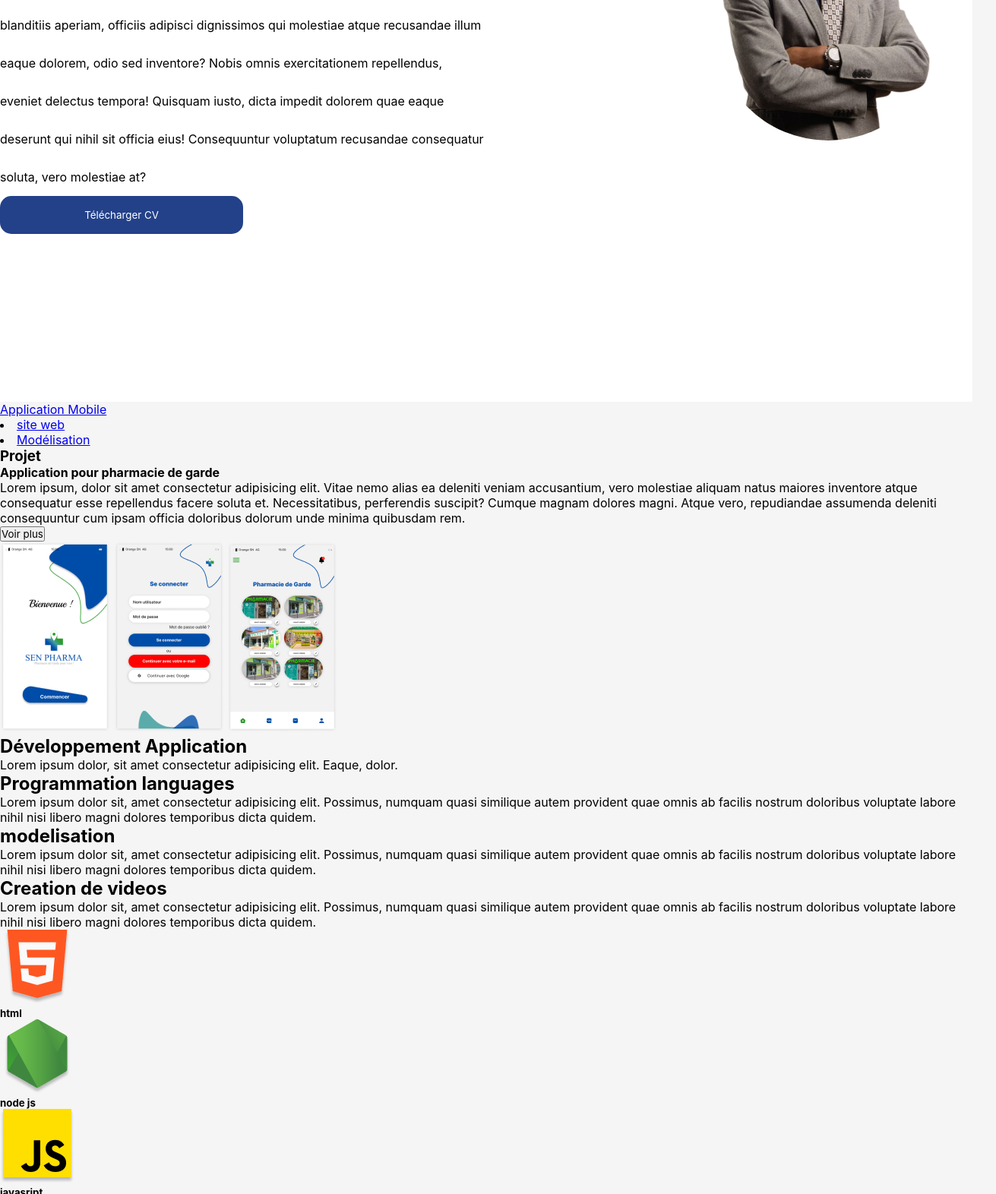
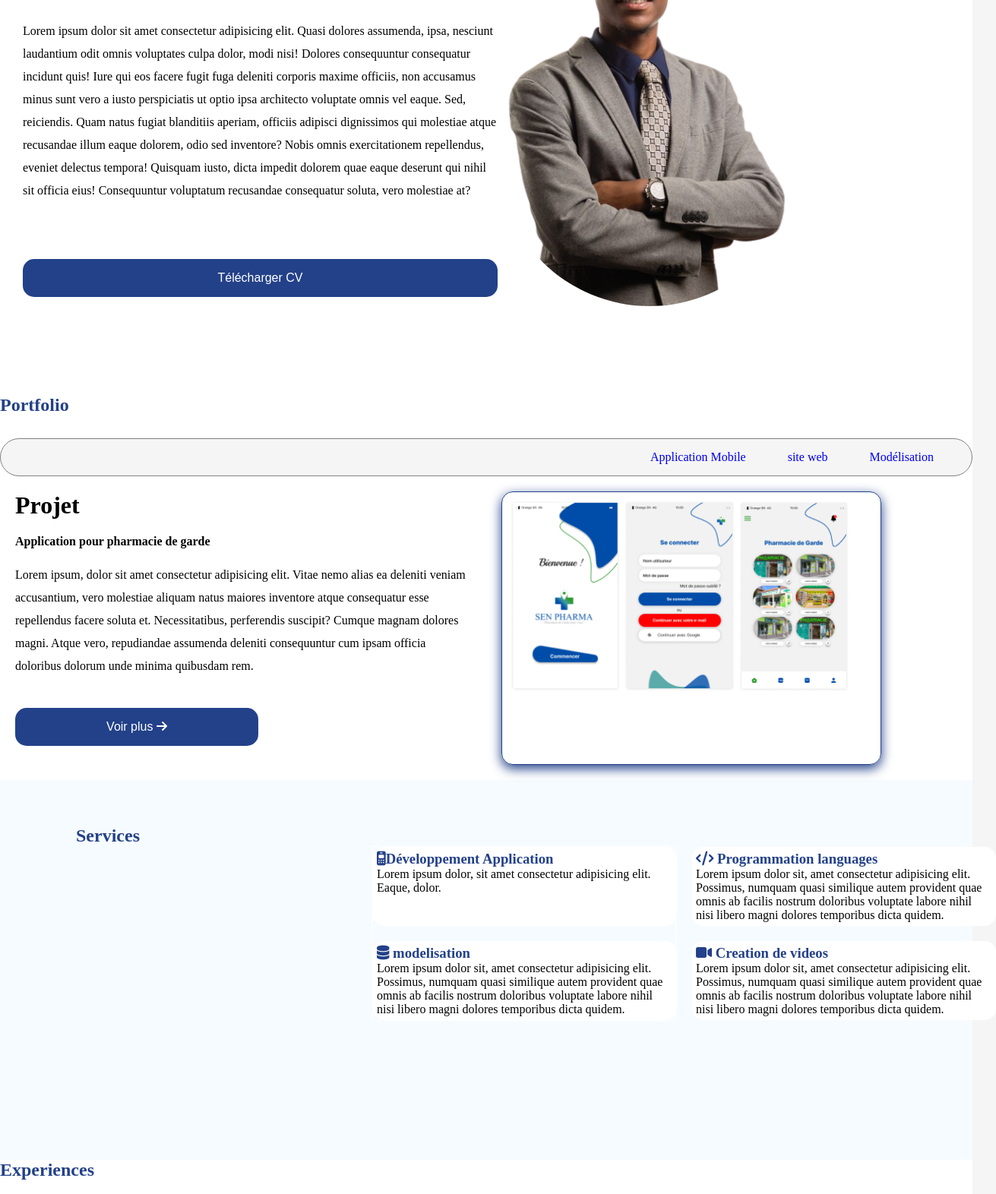
Before and after one commit to kinedi20/portfolio, a plain HTML site: page index.html in a window 1280 px wide. Shown: the part 813-2385 px from the top of the page at 76% size, 1311 px wide, since content can reach past the window. Drawn offline with Linux system fonts and the light colour scheme.

Commit message:
second commit

```diff
--- a/index.html
+++ b/index.html
@@ -1,11 +1,17 @@
 <!DOCTYPE html>
 <html lang="en">
   <head>
-    <meta charset="UTF-8">
-    <meta name="viewport" content="width=device-width, initial-scale=1.0">
+    <meta charset="UTF-8" />
+    <meta name="viewport" content="width=device-width, initial-scale=1.0" />
     <title>Portofolio</title>
-    <link rel="stylesheet" href="./style.css">
-    <link rel="stylesheet" href="https://cdnjs.cloudflare.com/ajax/libs/font-awesome/6.5.2/css/all.min.css" integrity="sha512-SnH5WK+bZxgPHs44uWIX+LLJAJ9/2PkPKZ5QiAj6Ta86w+fsb2TkcmfRyVX3pBnMFcV7oQPJkl9QevSCWr3W6A==" crossorigin="anonymous" referrerpolicy="no-referrer" />
+    <link rel="stylesheet" href="./style.css" />
+    <link
+      rel="stylesheet"
+      href="https://cdnjs.cloudflare.com/ajax/libs/font-awesome/6.5.2/css/all.min.css"
+      integrity="sha512-SnH5WK+bZxgPHs44uWIX+LLJAJ9/2PkPKZ5QiAj6Ta86w+fsb2TkcmfRyVX3pBnMFcV7oQPJkl9QevSCWr3W6A=="
+      crossorigin="anonymous"
+      referrerpolicy="no-referrer"
+    />
   </head>
   <body>
     <div class="container-header">
@@ -39,7 +45,7 @@
     <div class="presentation">
       <div class="presentation-left">
         <h1>Cheikh Tidiane Ba</h1>
-            <br>
+        <br />
         <h3>Full Stack Developper</h3>
       </div>
       <div class="presentation-right">
@@ -48,21 +54,34 @@
     </div>
 
     <div class="apropos">
+      <div class="apropos-left">
         <h2>A propos</h2>
-    <div class="apropos-left">
         <p>
-        Lorem ipsum dolor sit amet consectetur adipisicing elit. Quasi dolores assumenda, ipsa, nesciunt laudantium odit omnis voluptates culpa dolor, modi nisi! Dolores consequuntur consequatur incidunt quis! Iure qui eos facere fugit fuga deleniti corporis maxime officiis, non accusamus minus sunt vero a iusto perspiciatis ut optio ipsa architecto voluptate omnis vel eaque. Sed, reiciendis. Quam natus fugiat blanditiis aperiam, officiis adipisci dignissimos qui molestiae atque recusandae illum eaque dolorem, odio sed inventore? Nobis omnis exercitationem repellendus, eveniet delectus tempora! Quisquam iusto, dicta impedit dolorem quae eaque deserunt qui nihil sit officia eius! Consequuntur voluptatum recusandae consequatur soluta, vero molestiae at?
+          Lorem ipsum dolor sit amet consectetur adipisicing elit. Quasi dolores
+          assumenda, ipsa, nesciunt laudantium odit omnis voluptates culpa
+          dolor, modi nisi! Dolores consequuntur consequatur incidunt quis! Iure
+          qui eos facere fugit fuga deleniti corporis maxime officiis, non
+          accusamus minus sunt vero a iusto perspiciatis ut optio ipsa
+          architecto voluptate omnis vel eaque. Sed, reiciendis. Quam natus
+          fugiat blanditiis aperiam, officiis adipisci dignissimos qui molestiae
+          atque recusandae illum eaque dolorem, odio sed inventore? Nobis omnis
+          exercitationem repellendus, eveniet delectus tempora! Quisquam iusto,
+          dicta impedit dolorem quae eaque deserunt qui nihil sit officia eius!
+          Consequuntur voluptatum recusandae consequatur soluta, vero molestiae
+          at?
         </p>
         <button type="submit">Télécharger CV</button>
       </div>
       <div class="apropos-right">
-        <img src="./images/profil.png" alt="photo de profil">
-
+        <img src="./images/profil.png" alt="photo de profil" />
       </div>
     </div>
 
     <div class="portfolio">
+      <h2>Portfolio</h2>
       <div class="portfolio-nav">
+        <ul>
+          <li>
             <a href="#">Application Mobile</a>
           </li>
           <li>
@@ -71,71 +90,110 @@
           <li>
             <a href="#">Modélisation</a>
           </li>
+        </ul>
       </div>
-
-     <div class="portfolio-left">
+      <div class="portfolio-down">
+        <div class="portfolio-down-left">
           <h3>Projet</h3>
           <h4>Application pour pharmacie de garde</h4>
-        <p>Lorem ipsum, dolor sit amet consectetur adipisicing elit. Vitae nemo alias ea deleniti veniam accusantium, vero molestiae aliquam natus maiores inventore atque consequatur esse repellendus facere soluta et. Necessitatibus, perferendis suscipit? Cumque magnam dolores magni. Atque vero, repudiandae assumenda deleniti consequuntur cum ipsam officia doloribus dolorum unde minima quibusdam rem.</p>
-        <button>Voir plus</button>
+          <p>
+            Lorem ipsum, dolor sit amet consectetur adipisicing elit. Vitae nemo
+            alias ea deleniti veniam accusantium, vero molestiae aliquam natus
+            maiores inventore atque consequatur esse repellendus facere soluta
+            et. Necessitatibus, perferendis suscipit? Cumque magnam dolores
+            magni. Atque vero, repudiandae assumenda deleniti consequuntur cum
+            ipsam officia doloribus dolorum unde minima quibusdam rem.
+          </p>
+          <button>Voir plus <i class="fa-solid fa-arrow-right"></i></button>
         </div>
-     <div class="portfolio-right">
-        <img src="./images/Accueil P 1.png" alt="image accueil">
-        <img src="./images/Connexion P 1.png" alt="connexion">
-        <img src="./images/Tableau de Bord P 1.png" alt="tableau de bord">
+        <div class="portfolio-down-right">
+          <img src="./images/Accueil P 1.png" alt="image accueil" width="30%" />
+          <img src="./images/Connexion P 1.png" alt="connexion" width="30%" />
+          <img
+            src="./images/Tableau de Bord P 1.png"
+            alt="tableau de bord"
+            width="30%"
+          />
+        </div>
       </div>
     </div>
 
     <div class="services">
-    <div class="creation-app">
-        <h2>Développement Application</h2>
-        <p>Lorem ipsum dolor, sit amet consectetur adipisicing elit. Eaque, dolor.</p>
+      <h2>Services</h2>
+      <div class="container-service">
+        <div class="services-item">
+          <h3>
+            <i class="fa-solid fa-mobile-retro"> </i>Développement Application
+          </h3>
+          <p>
+            Lorem ipsum dolor, sit amet consectetur adipisicing elit. Eaque,
+            dolor.
+          </p>
         </div>
-    <div class="prog-lang">
-        <h2>Programmation languages</h2>
-        <p>Lorem ipsum dolor sit, amet consectetur adipisicing elit. Possimus, numquam quasi similique autem provident quae omnis ab facilis nostrum doloribus voluptate labore nihil nisi libero magni dolores temporibus dicta quidem.</p>
+        <div class="services-item">
+          <h3><i class="fa-solid fa-code"></i> Programmation languages</h3>
+          <p>
+            Lorem ipsum dolor sit, amet consectetur adipisicing elit. Possimus,
+            numquam quasi similique autem provident quae omnis ab facilis
+            nostrum doloribus voluptate labore nihil nisi libero magni dolores
+            temporibus dicta quidem.
+          </p>
         </div>
-    <div class="modelisation">
-        <h2>modelisation</h2>
-        <p>Lorem ipsum dolor sit, amet consectetur adipisicing elit. Possimus, numquam quasi similique autem provident quae omnis ab facilis nostrum doloribus voluptate labore nihil nisi libero magni dolores temporibus dicta quidem.</p>
+        <div class="services-item">
+          <h3><i class="fa-solid fa-database"></i> modelisation</h3>
+          <p>
+            Lorem ipsum dolor sit, amet consectetur adipisicing elit. Possimus,
+            numquam quasi similique autem provident quae omnis ab facilis
+            nostrum doloribus voluptate labore nihil nisi libero magni dolores
+            temporibus dicta quidem.
+          </p>
         </div>
-    <div class="Creation-ideao">
-        <h2>Creation de videos</h2>
-        <p>Lorem ipsum dolor sit, amet consectetur adipisicing elit. Possimus, numquam quasi similique autem provident quae omnis ab facilis nostrum doloribus voluptate labore nihil nisi libero magni dolores temporibus dicta quidem.</p>
+        <div class="services-item">
+          <h3><i class="fa-solid fa-video"></i> Creation de videos</h3>
+          <p>
+            Lorem ipsum dolor sit, amet consectetur adipisicing elit. Possimus,
+            numquam quasi similique autem provident quae omnis ab facilis
+            nostrum doloribus voluptate labore nihil nisi libero magni dolores
+            temporibus dicta quidem.
+          </p>
+        </div>
       </div>
     </div>
     <div class="experiences">
-    <div class="html">
-        <img src="./images/html-5 (1) 1.png" alt="html">
-        <h5> html</h5>
+      <h2>Experiences</h2>
+      <div class="container-experience">
+        <div class="item">
+          <img src="./images/html-5 (1) 1.png" alt="html" />
+          <h5>html</h5>
         </div>
-    <div class="node">
-        <img src="./images/node-js 1.png" alt="node-js">
-        <h5> node js</h5>
+        <div class="item">
+          <img src="./images/node-js 1.png" alt="node-js" />
+          <h5>node js</h5>
         </div>
-    <div class="js">
-        <img src="./images/js 1.png" alt="JS">
-        <h5> javasript</h5>
+        <div class="item">
+          <img src="./images/js 1.png" alt="JS" />
+          <h5>javasript</h5>
         </div>
-    <div class="css3">
-        <img src="./images/css-3 1.png" alt="CSS3">
-        <h5> CSS3</h5>
+        <div class="item">
+          <img src="./images/css-3 1.png" alt="CSS3" />
+          <h5>CSS3</h5>
         </div>
-    <div class="react">
-        <img src="./images/atom 1.png" alt="react js">
-        <h5> react</h5>
+        <div class="item">
+          <img src="./images/atom 1.png" alt="react js" />
+          <h5>react</h5>
         </div>
-    <div class="java">
-        <img src="./images/java (1) 1.png" alt="java">
-        <h5> java</h5>
+        <div class="item">
+          <img src="./images/java (1) 1.png" alt="java" />
+          <h5>java</h5>
         </div>
-    <div class="aws">
-        <img src="./images/social 1.png" alt="aws">
-        <h5> aws</h5>
+        <div class="item">
+          <img src="./images/social 1.png" alt="aws" />
+          <h5>aws</h5>
         </div>
-    <div class="python">
-        <img src="./images/python 1.png" alt="python">
-        <h5> python </h5>
+        <div class="item">
+          <img src="./images/python 1.png" alt="python" />
+          <h5>python</h5>
+        </div>
       </div>
     </div>
 
@@ -145,46 +203,41 @@
         <h1>Envoyez moi un message</h1>
         <p>Lorem ipsum dolor sit amet consectetur adipisicing elit. Eos, a!</p>
         <div class="contact-left-phone">
-            <i class="fa-solid fa-phone"></i>
-            <p class="phone"> +221 77 000 00 00</p>
+
+          <p class="phone"> <i class="fa-solid fa-phone"></i> +221 77 000 00 00</p>
         </div>
         <div class="contact-left-mail">
-            <i class="fa-solid fa-envelope"></i>
-            <p class="phone"> Cheikhtidiane@gmail.com</p>
+
+          <p class="phone">  <i class="fa-solid fa-envelope"></i> Cheikhtidiane@gmail.com</p>
         </div>
         <div class="contact-left-location">
-            <i class="fa-solid fa-location-dot"></i>
-            <p class="phone"> Cité Ballabey, villa N°71 EST DAKAR</p>
+
+          <p class="phone">  <i class="fa-solid fa-location-dot"></i> Cité Ballabey, villa N°71 EST DAKAR</p>
         </div>
-
       </div>
       <div class="contact-right">
         <form action="">
-            <input type="text" placeholder="Prénom et nom">
-            <input type="text" placeholder="Email">
+          <input type="text" placeholder="Prénom et nom" />
+          <input type="text" placeholder="Email" />
           <textarea name="message" placeholder="Message"></textarea>
-            <input type="Envoyer" value="envoyer">
-
+          <input type="Envoyer" value="envoyer" />
         </form>
       </div>
     </div>
     <footer>
       <div class="footer-logo">
-        <img src="./images/footer-logo.png" alt="logo footer">
+        <img src="./images/footer-logo.png" alt="logo footer" width="50px" />
       </div>
       <div class="footer-middle">
         <i class="fa-regular fa-copyright"></i>
-        <p class="copyright">
-            web portfolio
-        </p>
+        <p class="copyright">web portfolio</p>
       </div>
       <div class="footer-right">
         <i class="fa-brands fa-linkedin"></i>
         <i class="fa-brands fa-square-instagram"></i>
         <i class="fa-brands fa-facebook"></i>
-        <p class="name"> Cheikh_dev</p>
+        <p class="name">Cheikh_dev</p>
       </div>
     </footer>
-
   </body>
 </html>
--- a/style.css
+++ b/style.css
@@ -1,5 +1,4 @@
 * {
-    font-family: "Inter", sans-serif;
     margin: 0;
     padding: 0;
     box-sizing: border-box;
@@ -74,42 +73,222 @@ body {
 }
 .apropos{
     background-color: white;
+    padding-left: 30px;
     height: 100vh;
     width: 100%;
+    display: flex;
+    justify-content: space-between;
+    align-items: center;
+
+
 }
 .apropos h2{
+    padding-bottom: 150px;
     color: #234189;
 
     }
 .apropos-left{
     width: 50%;
-    float: left;
-    display: flex;
-    flex-direction: column;
+
 
 }
 
 .apropos-left p{
-    line-height: 50px;
+    line-height: 30px;
+    word-wrap: break-word;
+    padding-bottom: 75px;
 }
 .apropos-left button{
     border: none;
     color: white;
+    font-size: 1em;
     background-color: #234189;
     border-radius: 15px;
-    width: 250px;
+    height: 50px;
+    width: 100%;
+
+}
+.apropos-right{
+ width: 50%;
+
+}
+.apropos-right img{
+width: 400px;
+border-radius: 300px;
+
+}
+.portfolio{
+    background-color: white;
+}
+.portfolio h2{
+    color: #234189;
+    padding-bottom: 30px;
+}
+.portfolio-nav ul{
+    border: 1px solid gray;
+    border-radius: 35px;
+    display: flex;
+    justify-content:end;
+    gap: 55px;
+    align-items: center;
+    height: 50px;
+    padding-right: 50px;
+    text-decoration: none;
+    background-color: #f5f5f5;
+}
+.portfolio-nav li{
+
+    list-style: none;
+}
+.portfolio-nav a{
+
+    text-decoration: none;
+}
+.portfolio-down{
+    display: flex;
+    flex-direction: row;
+    height: 50vh;
+}
+.portfolio-down-left{
+    width: 50%;
+}
+.portfolio-down-left h3{
+    font-size: 2em;
+    margin: 20px;
+
+}
+.portfolio-down-left h4{
+    font-size: 1em;
+    margin: 20px;
+
+}
+.portfolio-down-left p{
+    margin: 20px;
+    word-wrap: break-word;
+    line-height: 30px;
+
+}
+.portfolio-down-left button{
+
+    margin: 20px;
+    border: none;
+    color: white;
+    font-size: 1em;
+    background-color: #234189;
+    border-radius: 15px;
+    width: 500px;
     height: 50px;
     width: 50%;
 
-}
-.apropos-right{
-    float: right;
-    width: 50%;
+
 
 }
-.apropos-right img{
-width: 300px;
-margin-left: 300px;
-border-radius: 300px;
+
+.portfolio-down-right{
+    width: 500px;
+    border-radius: 15px;
+    box-shadow: #234189  0px 5px 15px;
+    margin:  20px;
+    border: 1px solid #234189;
+    padding-top: 10px;
+    padding-left: 10px;
+
 
 }
+.services{
+    background-color: #F6FBFF;
+    height: 500px;
+    padding-left: 100px;
+    padding-top: 60px;
+
+}
+.container-service{
+    display: grid;
+    grid-template-columns: repeat(2, 1fr);
+    border: 1px solid white;
+    background-color: white;
+
+    width: 50vh;
+    margin:auto;
+    background: transparent;
+    grid-gap : 20px;
+
+
+
+  }
+
+.services h2{
+    color: #234189;
+}
+.services-item{
+   padding: 5px;
+   background-color: white;
+   width: 400px;
+   border-radius: 15px;
+}
+.services-item i{
+    color: #234189;
+}
+.services-item h3{
+    color: #234189;
+}
+
+.experiences{
+    background-color: white;
+    height: 50vh;
+    width: 100%
+}
+.container-experience{
+    padding-top: 50px;
+    display: grid;
+    grid-template-columns: repeat(4, 1fr);
+    width: 100%;
+}
+.experiences h2{
+    color: #234189;
+}
+
+.contact {
+display: flex;
+width: 50%;
+height: 40vh;
+}
+.contact h2{
+    color:#234189
+}
+.contact-left{
+ width: 50%;
+ padding-top: 70px;
+}
+.contact-right{
+width: 50%;
+padding-top: 50px;
+}
+form {
+    display: flex;
+    flex-direction: column;
+    align-items: center;
+    gap: 10px;
+}
+
+form input, form textarea {
+    padding: 10px;
+    width: 300px;
+    border: 1px solid #ccc;
+    border-radius: 5px;
+}
+
+form button {
+    padding: 10px;
+    background: #007BFF;
+    color: #fff;
+    border: none;
+    border-radius: 5px;
+    cursor: pointer;
+}
+footer{
+    display: flex;
+    flex-direction: row;
+    justify-content: space-between;
+    background-color: white;
+}
```
Lines whose indentation alone changed are shown as unchanged.
